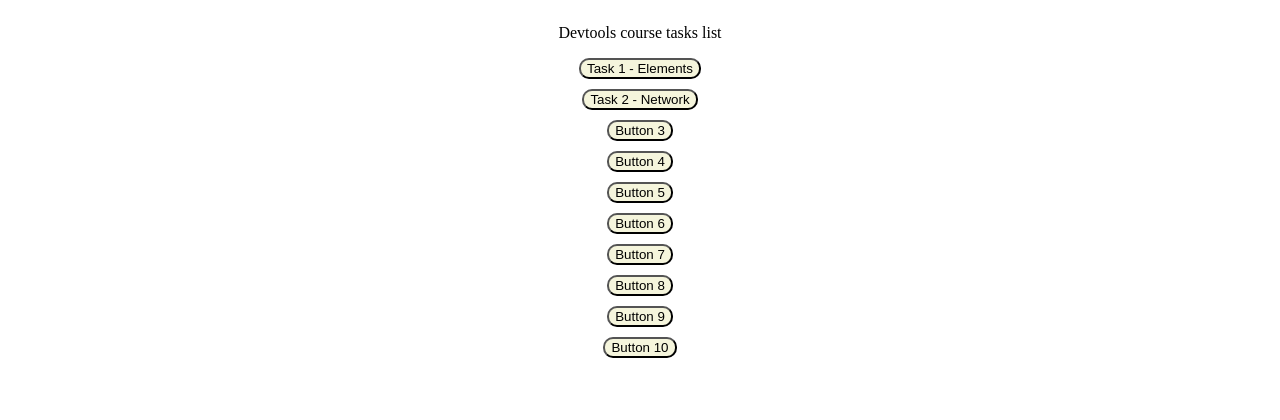
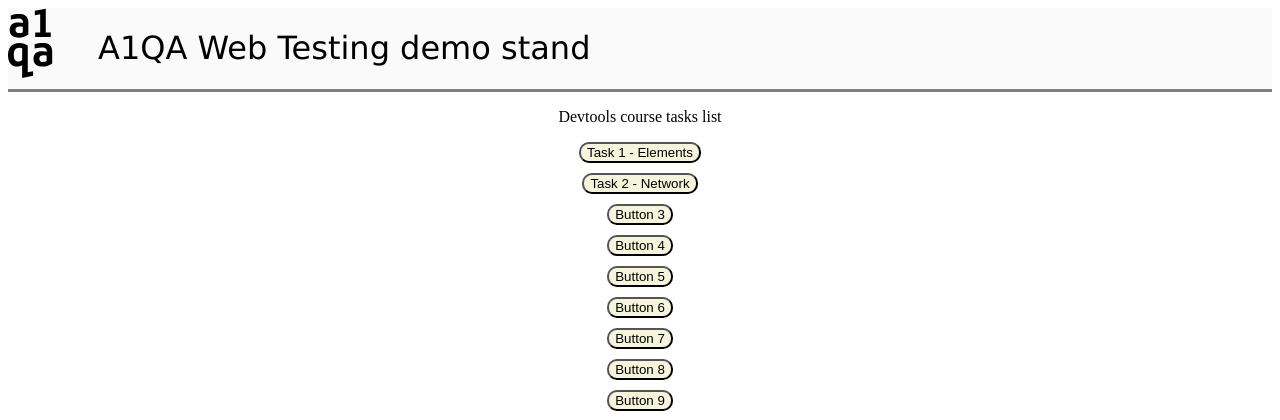
Before and after one commit to axel-a-axel/coedemostand, a Flask app: page / in a window 1280 px wide. Shown: the top 420 px of the page. Run offline with Flask 3, Linux system fonts and the light colour scheme.

Commit message:
add header template and template to all existing htmls

```diff
--- /dev/null
+++ b/api/static/headerstyle.css
@@ -0,0 +1,25 @@
+.header {
+    background-color: #fafafa;
+    height: 2 * (img.logo.height);
+    width: 100%;
+    display: flex;
+    border-bottom: 3px  solid grey;
+
+}
+
+.logo {
+    width: 45px;
+    height: 70px;
+    float: left;
+}
+
+.company-name {
+
+  font-family: Verdana, sans-serif;
+  font-style: normal;
+  font-weight: normal;
+
+  margin-left: 45px;
+  font-size: 2rem;
+  text-align: left;
+}
--- a/api/static/networkscript.js
+++ b/api/static/networkscript.js
@@ -6,7 +6,7 @@ var image = document.getElementById("image");
 var error = document.getElementById("error");
 
 function fetchImage() {
-  // I am so lazy developer, so I will leave the correct part of the URL in the comment
+  // Imma kinda lazy developer, so I will leave the correct part of the URL in the comment
   // and the correct URL part is "/getimage"
   // hope someone will fix it later
   var url = "/some_random_url";
--- /dev/null
+++ b/api/templates/header.html
@@ -0,0 +1,14 @@
+<!DOCTYPE html>
+<html>
+<head>
+    <title>Page Title</title>
+    <link rel="stylesheet" type="text/css" href="{{ url_for('static', filename='headerstyle.css') }}">
+</head>
+<body>
+    <header class="header">
+        <img src="{{ url_for('static', filename='logo.svg') }}" alt="Logo" class="logo">
+        <h1 class="company-name">A1QA Web Testing demo stand</h1>
+
+    </header>
+</body>
+</html>
--- a/api/templates/index.html
+++ b/api/templates/index.html
@@ -6,6 +6,7 @@
   <script src="../static/script.js"></script>
 </head>
 <body>
+{% include "header.html" %}
   <div class="container">
     <div class="red-rectangle"></div>
     <button id="myButton" disabled>Click Me!</button>
--- a/api/templates/list.html
+++ b/api/templates/list.html
@@ -6,6 +6,7 @@
   <script src="../static/listscript.js"></script>
 </head>
 <body>
+{% include "header.html" %}
   <div class="container">
     <p>Devtools course tasks list</p>
         <button id="button1">Task 1 - Elements</button>
--- a/api/templates/network.html
+++ b/api/templates/network.html
@@ -7,6 +7,7 @@
   <script src="../static/networkscript.js"></script>
 </head>
 <body>
+{% include "header.html" %}
   <div class="container">
     <!-- First section -->
     <div class="section" id="section1">
```
Also changed, not shown: api/static/logo.svg (added).
